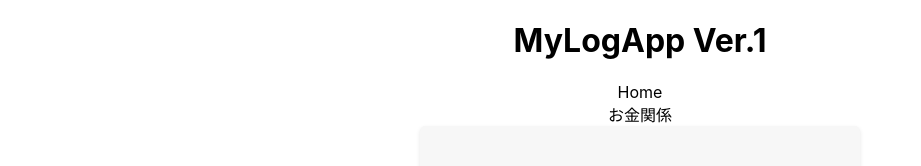
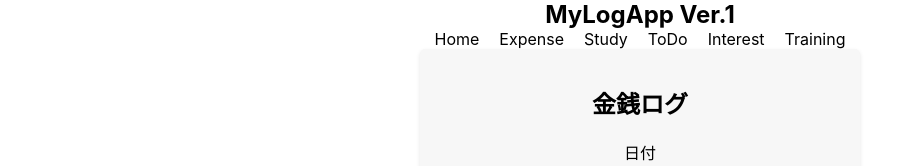
Before and after one commit to ryosuke-horie/log-app-ver1, a React (Create React App) app: page / in a window 1280 px wide. Shown: the top 166 px of the page, without its empty margins (0-921 px from the left). Built offline with nearby package versions, Linux system fonts and the light colour scheme; no server answers; the database is empty.

Commit message:
メニューのUIを調整

```diff
--- a/src/components/Header/index.tsx
+++ b/src/components/Header/index.tsx
@@ -1,21 +1,45 @@
 import React from 'react'
 import styled from 'styled-components'
 
-// TODO 意味ないので変更
-const Wrapper = styled.div`
-  text-align: center;
-`
+const Container = styled.div`
+  display: flex;
+  flex-direction: column;
+  justify-content: center;
+  align-items: center;
+  margin: 0 auto;
+  width: 100%;
+  max-width: 800px;
+`;
 
-const Header: React.FC = () => {
+const Title = styled.h1`
+  font-size: 24px;
+  margin: 0;
+`;
+
+const Menus = styled.div`
+  display: flex;
+  justify-content: center;
+  align-items: center;
+`;
+
+const MenuItem = styled.div`
+  margin: 0 10px;
+`;
+
+const MyLogApp: React.FC = () => {
   return (
-    <Wrapper>
-      <h1>MyLogApp Ver.1</h1>
-      <div className="menus">
-        <div className="menu">Home</div>
-        <div className="menu">お金関係</div>
-      </div>
-    </Wrapper>
+    <Container>
+      <Title>MyLogApp Ver.1</Title>
+      <Menus>
+        <MenuItem>Home</MenuItem>
+        <MenuItem>Expense</MenuItem>
+        <MenuItem>Study</MenuItem>
+        <MenuItem>ToDo</MenuItem>
+        <MenuItem>Interest</MenuItem>
+        <MenuItem>Training</MenuItem>
+      </Menus>
+    </Container>
   )
 }
 
-export default Header
+export default MyLogApp
```
